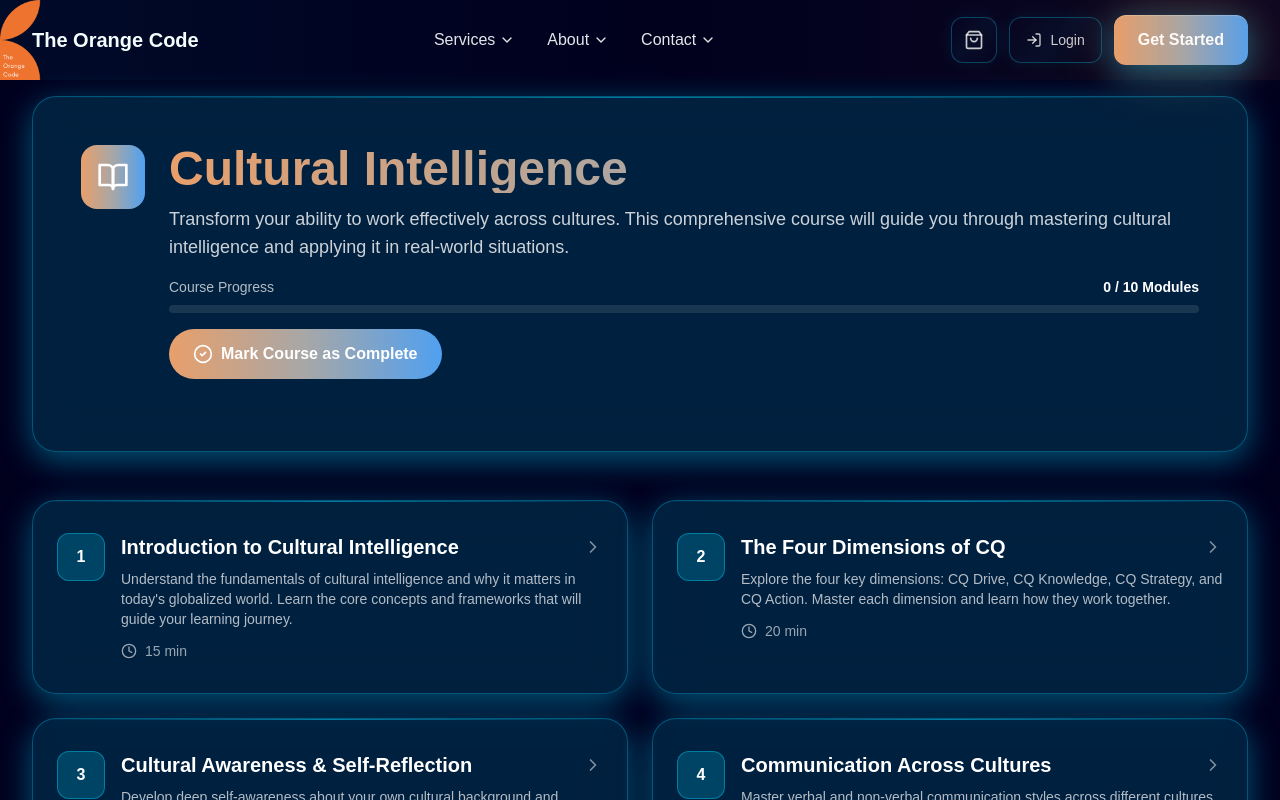
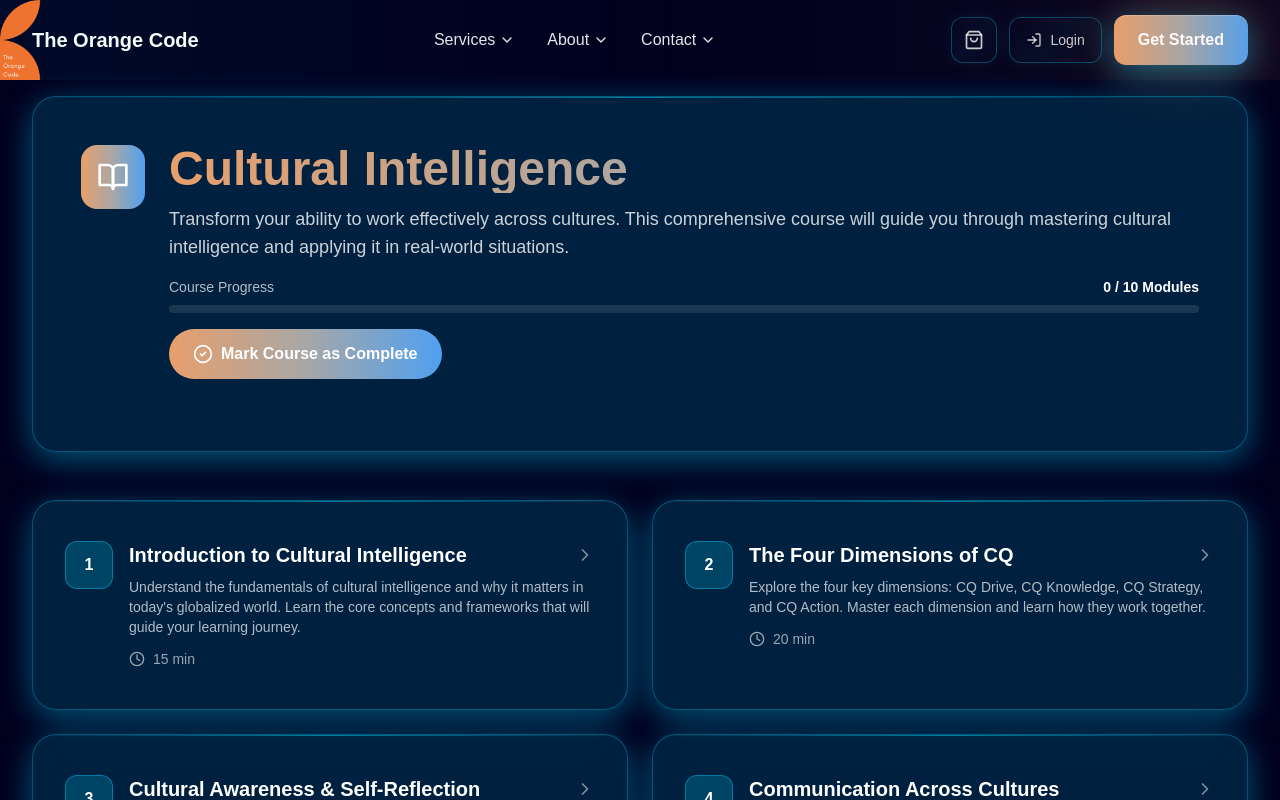
Before and after one commit to sksh100/theorangecode, a Next.js app: page /courses/cultural-intelligence in a window 1280 px wide. Shown: the top 800 px of the page. Built offline with nearby package versions, Linux system fonts and the light colour scheme; a web font is replaced by a local one.

Commit message:
Increase module card vertical size significantly

```diff
--- a/src/app/courses/cultural-intelligence/page.tsx
+++ b/src/app/courses/cultural-intelligence/page.tsx
@@ -219,7 +219,7 @@ export default function CulturalIntelligenceCourse() {
                   initial={{ opacity: 0, y: 20 }}
                   animate={{ opacity: 1, y: 0 }}
                   transition={{ duration: 0.6, delay: index * 0.1 }}
-                  className="glass-card h-full cursor-pointer group hover:scale-[1.02] transition-all duration-300 py-8 px-6"
+                  className="glass-card h-full cursor-pointer group hover:scale-[1.02] transition-all duration-300 !py-10 !px-8"
                 >
                   <div className="flex items-start gap-4">
                     {/* Module Number Badge */}
```
